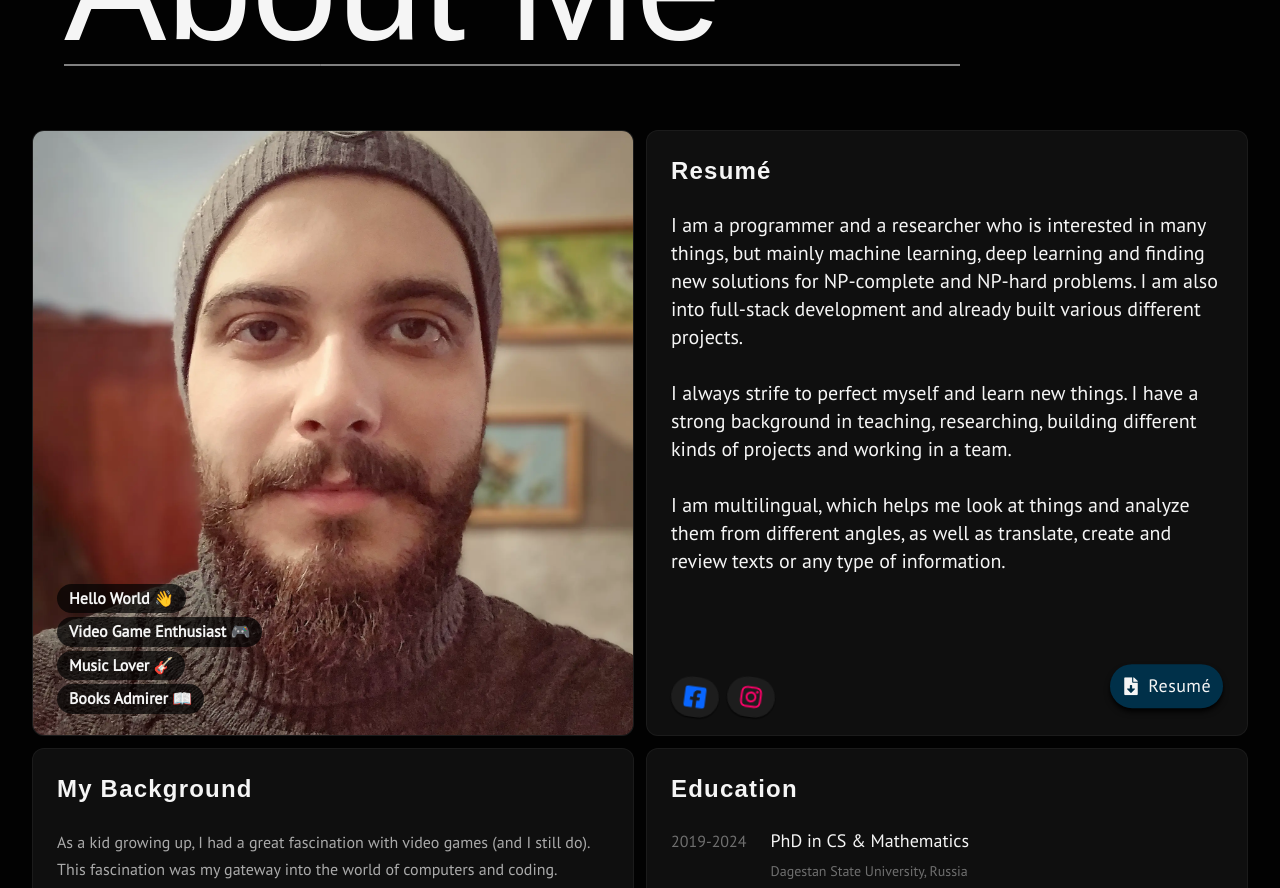
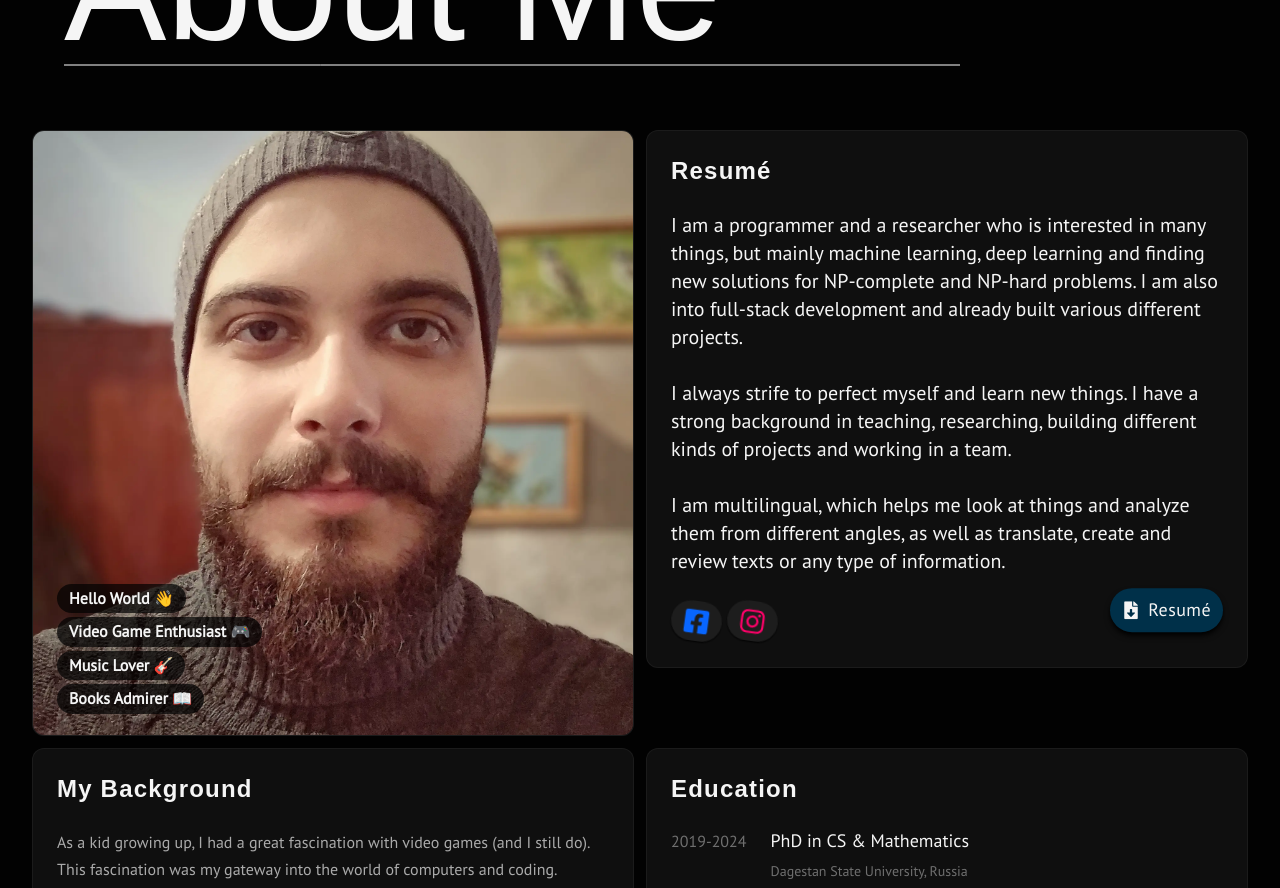
Before and after one commit to waleedGeorgy/New-Portfolio, a Next.js app: page / in a window 1280 px wide. Shown: the part 3260-4148 px from the top of the page. Built offline with nearby package versions, Linux system fonts and the light colour scheme; a web font is replaced by a local one.

Commit message:
Minor improvements to the Resume card

```diff
--- a/components/Socials.tsx
+++ b/components/Socials.tsx
@@ -6,7 +6,7 @@ export default function Socials() {
         <div className="flex items-center flex-wrap gap-4">
             {socials.map((item, id) => (
                 <Button key={id} link={item.link} className="shadow-sm shadow-black cursor-pointer animate-wiggle">
-                    <span className="w-6 h-6 grid place-items-center justify-center align-middle">{item.icon}</span>
+                    <span className="rounded-full grid place-items-center justify-center align-middle">{item.icon}</span>
                 </Button>
             ))}
         </div>
@@ -15,11 +15,11 @@ export default function Socials() {
 
 const socials = [
     {
-        icon: <FaFacebookSquare color="#0866FF" size={24} />,
+        icon: <FaFacebookSquare color="#0866FF" size={27} />,
         link: "https://www.facebook.com/waleedSGeorgee/",
     },
     {
-        icon: <FaInstagram color="#FF0069" size={24} />,
+        icon: <FaInstagram color="#FF0069" size={27} />,
         link: "https://www.instagram.com/waleed_georgy/",
     },
 ];
--- a/components/cards/aboutMe/Resume.tsx
+++ b/components/cards/aboutMe/Resume.tsx
@@ -6,7 +6,7 @@ import Link from "next/link";
 
 export default function Resume() {
     return (
-        <Card title="Resumé" className="md:h-full">
+        <Card title="Resumé" className=" flex flex-col">
             {/* Resume contents */}
             <p className="text-xl text-primary-foreground font-medium">
             I am a programmer and a researcher who is interested in many things, but mainly machine learning, deep learning and finding new solutions for NP-complete and NP-hard problems. I am also into full-stack development and already built various different projects.<br /><br />
@@ -14,7 +14,7 @@ export default function Resume() {
             I am multilingual, which helps me look at things and analyze them from different angles, as well as translate, create and review texts or any type of information.
             </p>
             {/* Social links */}
-            <div className="flex items-center justify-between md:absolute md:bottom-4 md:left-6 md:w-[calc(100%-48px)]">
+            <div className="flex items-center justify-between">
                 <Socials />
                 <Link href="https://drive.google.com/file/d/1PwSQguwLiOCP_ZHCSg7bL6hOw4AKSGnn/view?usp=sharing" target="_blank" download><Button className="bg-blue-cosmos text-primary-foreground tracking-wide text-lg shadow-md shadow-black animate-bounce"><FaFileDownload />Resumé</Button></Link>
             </div>
```
